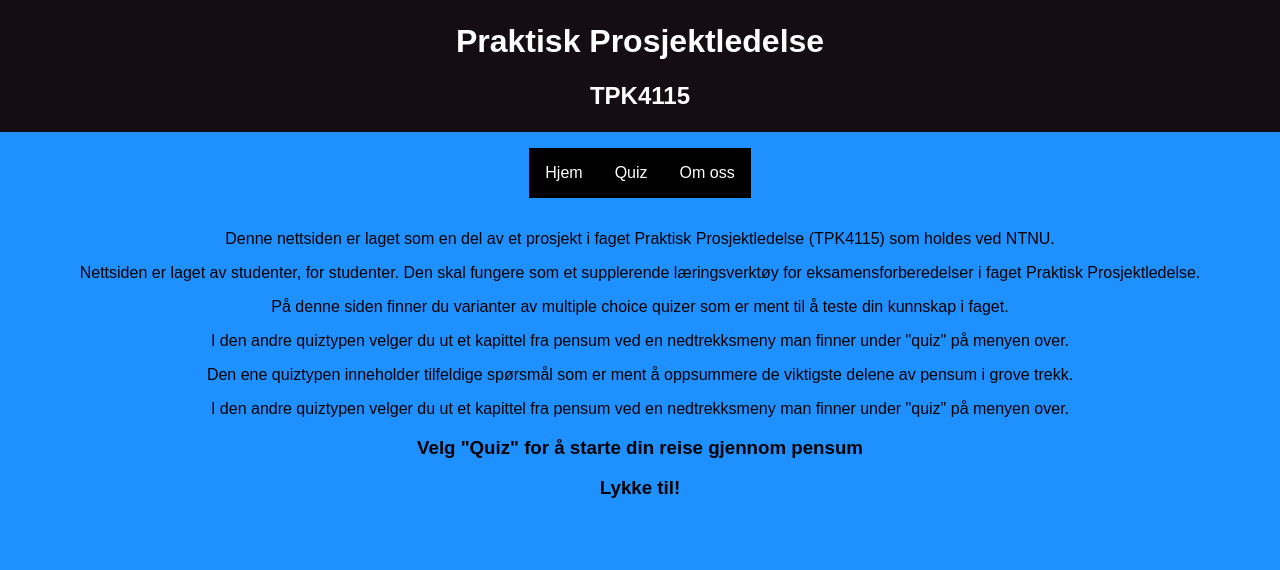
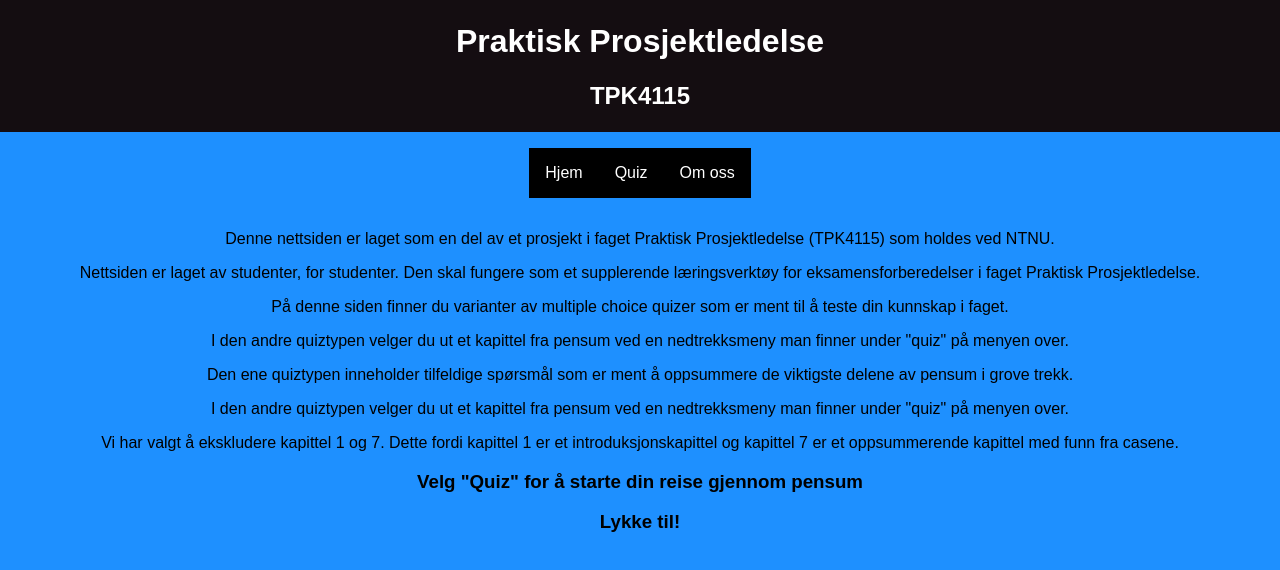
Before and after one commit to toretefre/tpk4115, a React (Create React App) app: page / in a window 1280 px wide. Shown: the top 570 px of the page. Built offline with nearby package versions, Linux system fonts and the light colour scheme.

Commit message:
Update index.js

```diff
--- a/src/containers/LandingPage/index.js
+++ b/src/containers/LandingPage/index.js
@@ -35,6 +35,11 @@ export const LandingPage = () => {
                 en nedtrekksmeny man finner under "quiz" på menyen over.
             </p>
 
+            <p>
+                Vi har valgt å ekskludere kapittel 1 og 7. Dette fordi kapittel 1 er et introduksjonskapittel og kapittel 7 er
+                et oppsummerende kapittel med funn fra casene.
+            </p>
+
             <h3>
                 Velg "Quiz" for å starte din reise gjennom pensum
             </h3>
```
